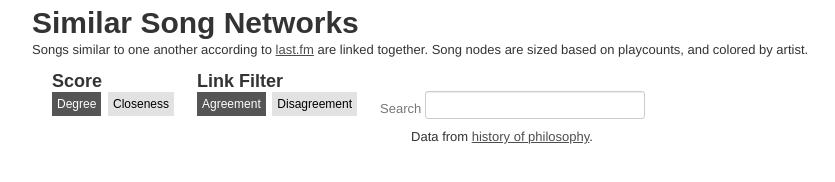
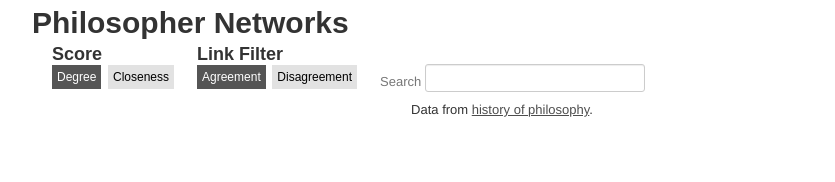
Before and after one commit to Siemashko/DEV-graph-visualization, a plain HTML site: page index.html in a window 1280 px wide. Shown: the whole page, without its empty margins (138-973 px from the left). Drawn offline with Linux system fonts and the light colour scheme; no server answers.

Commit message:
Philosophers graph visualization

```diff
--- a/index.html
+++ b/index.html
@@ -27,8 +27,7 @@
 
   <div id="container" class="container">
     <header>
-    <h1>Similar Song Networks</h1>
-    <p>Songs similar to one another according to <a href="http://www.last.fm/api">last.fm</a> are linked together. Song nodes are sized based on playcounts, and colored by artist.</p>
+    <h1>Philosopher Networks</h1>
     </header>
 
 <!--      <div id="song_selection" class="control">-->
```
